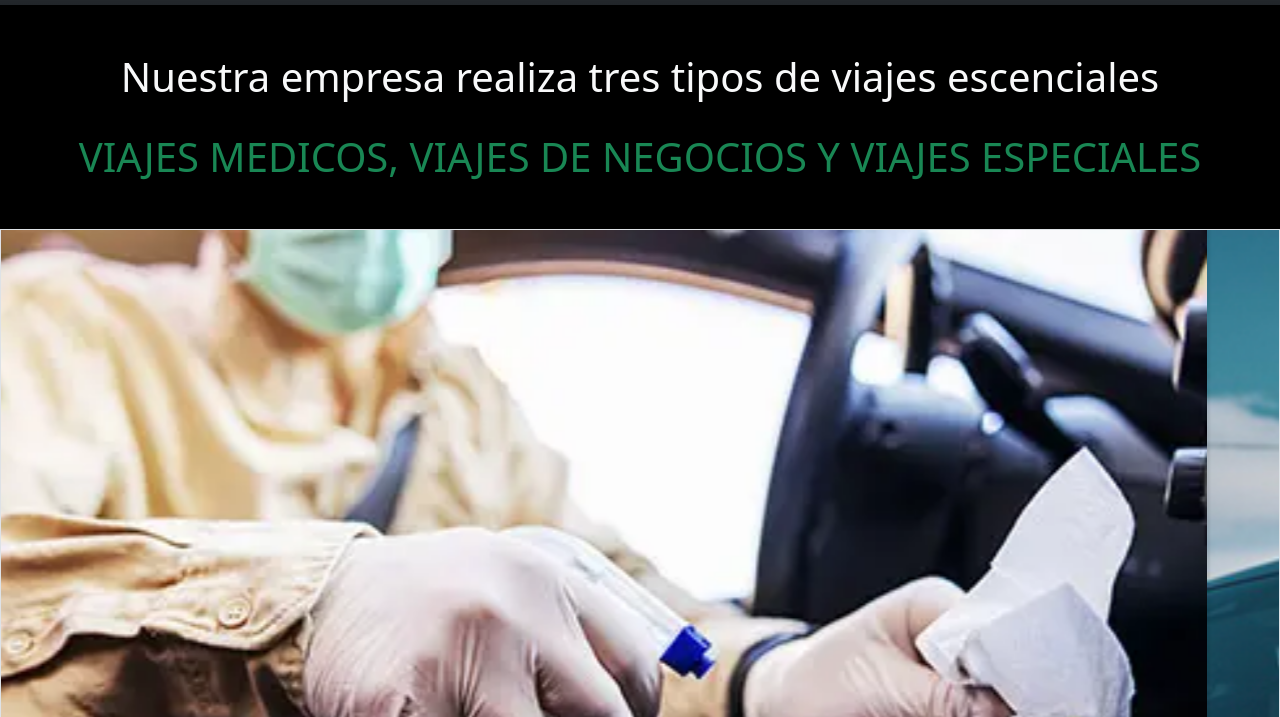
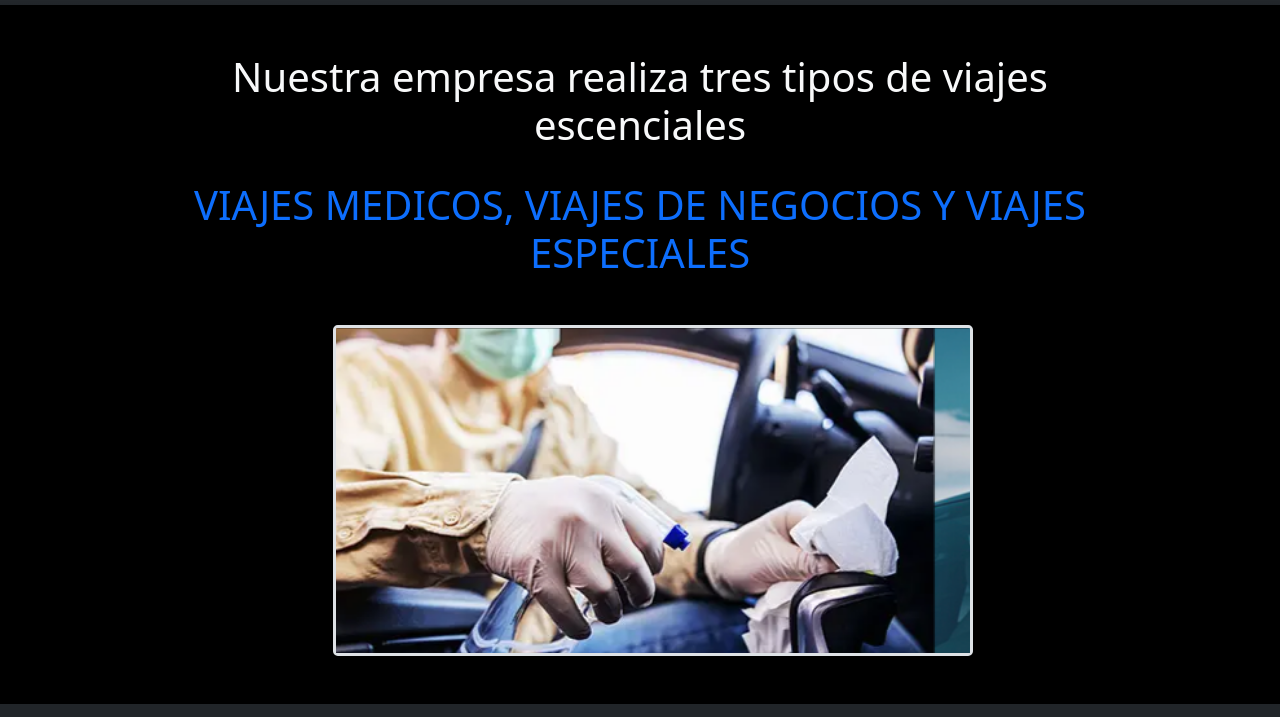
Before and after one commit to NicolasMoreira2236/PhenomBOOTSTRAP, a plain HTML site: page servicio.html in a window 1280 px wide. Shown: the part 77-794 px from the top of the page. Drawn offline with nearby package versions, Linux system fonts and the light colour scheme.

Commit message:
termine servicios

```diff
--- a/servicio.html
+++ b/servicio.html
@@ -45,12 +45,12 @@
 
           <!-- CAROUSEL -->
 
-          <div class="text-center stronger text-light">
-              <h1 class="pb-4 pt-5">Nuestra empresa realiza tres tipos de viajes escenciales</h1>
-              <h1 class="text-success" >VIAJES MEDICOS, VIAJES DE NEGOCIOS Y VIAJES ESPECIALES</h1>
+          <div class="text-center stronger text-light mx-5 px-5">
+              <h1 class="pb-4 pt-5 px-5 mx-5">Nuestra empresa realiza tres tipos de viajes escenciales</h1>
+              <h1 class="text-primary px-5 mx-5" >VIAJES MEDICOS, VIAJES DE NEGOCIOS Y VIAJES ESPECIALES</h1>
           </div>
 
-          <div id="carouselExampleSlidesOnly" class="carousel slide border my-5" data-bs-ride="carousel">
+          <div id="carouselExampleSlidesOnly" class="carousel slide border my-5 border-3 rounded-3" data-bs-ride="carousel">
             <div class="carousel-inner">
               <div class="carousel-item active" id="carrouselimg">
                 <img src="img/viajemedico.png" class="d-block w-100" alt="">
--- a/style.css
+++ b/style.css
@@ -4,8 +4,14 @@
     height: 48%;
     margin-bottom: 4rem;
     margin-left: 26%;
+}
+#carouselExampleSlidesOnly{
+    width: 50%;
+    height: 70%;
+    margin-left: 26%;
+}
 
-}
+
 #navbarNav{
     padding-right: 2rem;
 }
```
